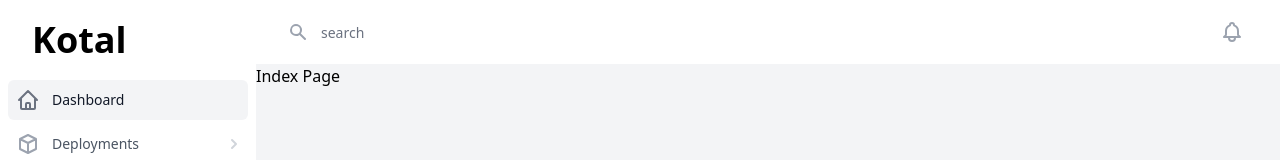
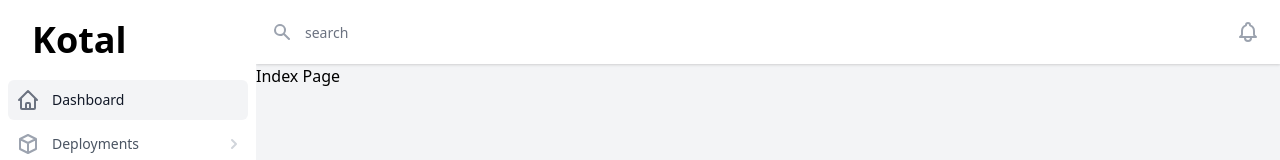
Before and after one commit to kotalco/community-dashboard, a Next.js app: page / in a window 1280 px wide. Shown: the top 160 px of the page. Built offline with nearby package versions, Linux system fonts and the light colour scheme.

Commit message:
Fix styles in navbar

```diff
--- a/components/organisms/Navbar/Navbar.tsx
+++ b/components/organisms/Navbar/Navbar.tsx
@@ -15,16 +15,16 @@ const Navbar: React.FC<Props> = ({ setIsOpen }) => {
   }
 
   return (
-    <div className="relative z-10 flex-shrink-0 flex h-16 bg-white border-b border-gray-200 md:border-none">
+    <div className="relative z-10 flex-shrink-0 flex h-16 bg-white shadow">
       <IconButton
-        className="px-4 border-r border-gray-200 text-gray-400 md:hidden"
+        className="px-4 border-r border-gray-200 text-gray-500 md:hidden"
         srText="Open sidebar"
         onClick={() => setIsOpen(true)}
       >
         <MenuAlt1Icon className="h-6 w-6" aria-hidden="true" />
       </IconButton>
 
-      <div className="flex-1 px-4 flex justify-between sm:px-6 lg:max-w-6xl lg:mx-auto lg:px-8">
+      <div className="flex-1 px-4 flex justify-between">
         <div className="flex-1 flex">
           <SearchForm />
         </div>
```
